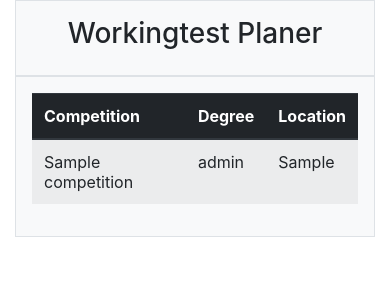
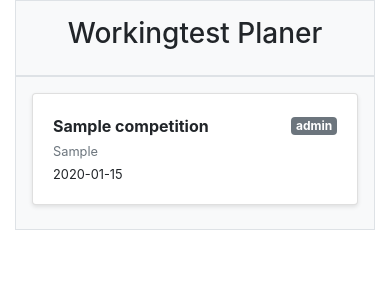
Before and after one commit to Thonuck/workingtest, a Flask app: page / in a window 390 px wide. Shown: the part 200-500 px from the top of the page. Run offline with Flask 3, Linux system fonts and the light colour scheme; tables that the repository leaves empty hold one stand-in row (values such as "Sample post"); some libraries are stand-ins or nearby versions.

Commit message:
more improvements on wts

```diff
--- a/app/blueprints/main/templates/index.html
+++ b/app/blueprints/main/templates/index.html
@@ -22,8 +22,8 @@
         <div class="row">
             <div class="col-sm-12 col-md-12 col-lg-12">
                 <div class="p-3 border bg-light">
-                    <div class="table-responsive">
-                        <table class="table table-striped table-hover">
+                    <div class="table-responsive d-none d-md-block">
+                        <table class="table table-striped table-hover table-sm">
                             <thead class="thead-dark">
                                 <tr>
                                     <th>Competition</th>
@@ -45,6 +45,22 @@
                             </tbody>
                         </table>
                     </div>
+
+                    <!-- Mobile Card View -->
+                    <div class="d-md-none">
+                        {% for competition in competitions %}
+                        <div class="card mb-2">
+                            <div class="card-body">
+                                <div class="d-flex justify-content-between align-items-center">
+                                    <div class="font-weight-bold">{{ competition.name }}</div>
+                                    <span class="badge badge-secondary">{{ competition.level }}</span>
+                                </div>
+                                <div class="small text-muted mt-1">{{ competition.location }}</div>
+                                <div class="small mt-1">{{ competition.date }}</div>
+                            </div>
+                        </div>
+                        {% endfor %}
+                    </div>
                 </div>
             </div>
         </div>
```
